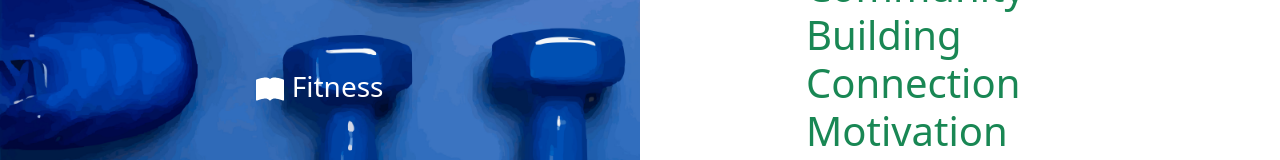
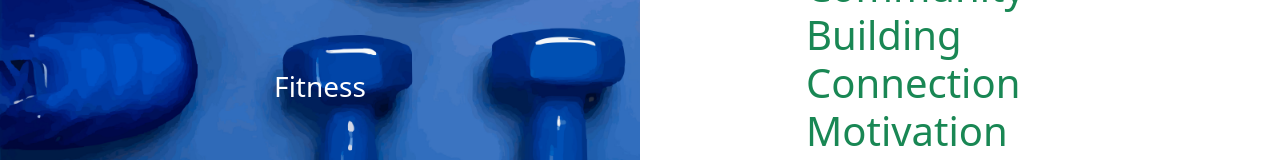
Before and after one commit to IT21227004/PAF_Fitness, a React (Create React App) app in the folder paf-frontend/: page / in a window 1280 px wide. Shown: the part 313-473 px from the top of the page. Built offline with nearby package versions, Linux system fonts and the light colour scheme.

Commit message:
Home page

```diff
--- a/paf-frontend/src/components/HomePage.js
+++ b/paf-frontend/src/components/HomePage.js
@@ -40,7 +40,7 @@ function HomePage ()
           <div>
             <Row>
               <h3 className="my-3">
-                <BsFillBookFill /> Fitness
+                Fitness
               </h3>
             </Row>
             {/* <Row>
```
Lines whose indentation alone changed are shown as unchanged.
